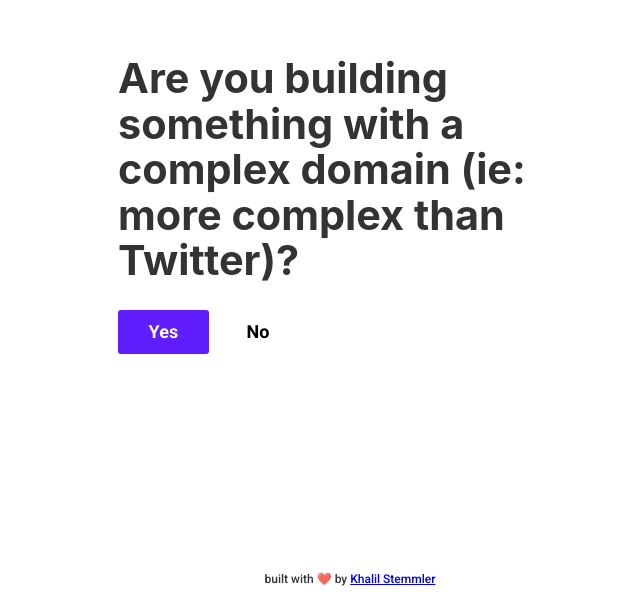
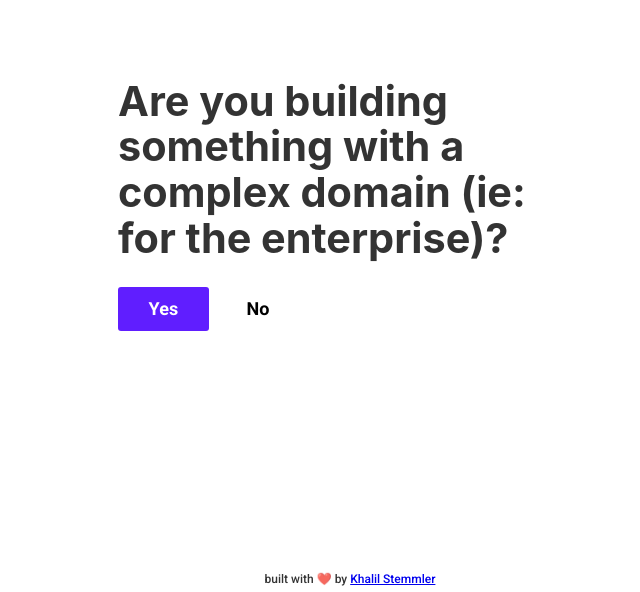
Before and after one commit to stemmlerjs/should-i-use-typescript, a Gatsby site: page / in a window 1280 px wide. Shown: the part 208-800 px from the top of the page, without its empty margins (290-930 px from the left). Built offline with nearby package versions, Linux system fonts and the light colour scheme; Gatsby itself is replaced by a stand-in of ours.

Commit message:
For the enterprise.

```diff
--- a/src/data/flow.js
+++ b/src/data/flow.js
@@ -1,5 +1,5 @@
 export default {
-  "Are you building something with a complex domain (ie: more complex than Twitter)?": {
+  "Are you building something with a complex domain (ie: for the enterprise)?": {
     "yes": {
       "Are you building a startup?": {
         "yes": {
```
